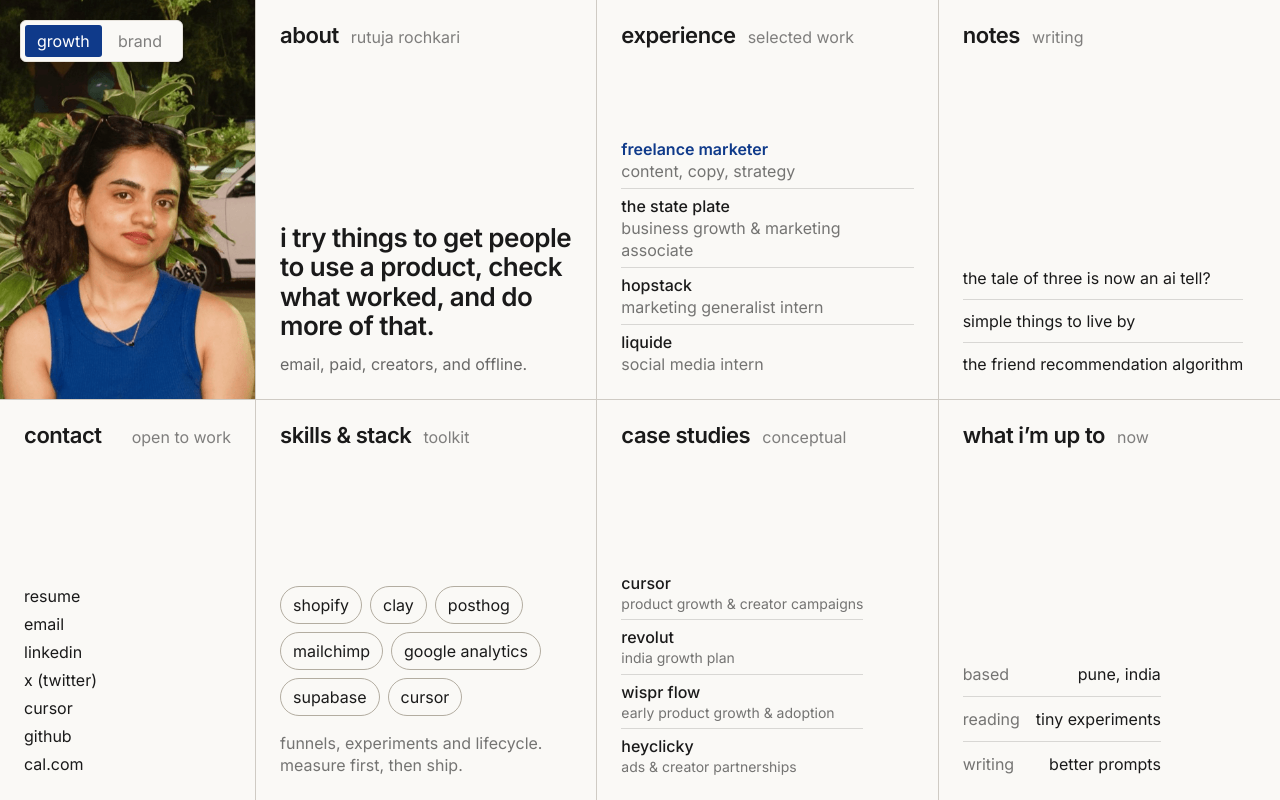
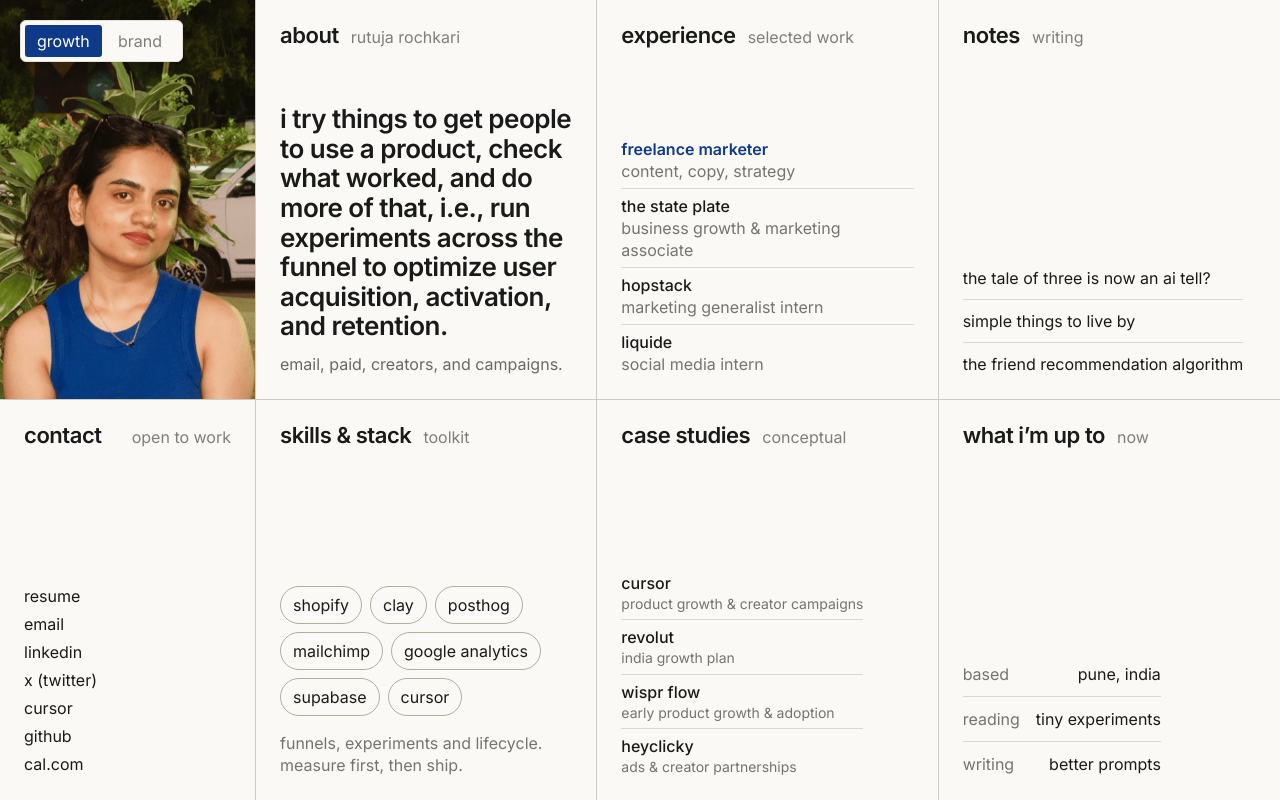
Before and after one commit to rutzonline/portfolio-site, a React (Vite) app: page / in a window 1280 px wide. Built offline with nearby package versions, Linux system fonts and the light colour scheme; the HTML template or start-up script is replaced by a standard one.

Commit message:
Update App.tsx

```diff
--- a/src/App.tsx
+++ b/src/App.tsx
@@ -68,7 +68,7 @@ const moodText =
 const modeCopy = {
   growth: {
     intro:
-      "i try things to get people to use a product, check what worked, and do more of that.",
+      "i try things to get people to use a product, check what worked, and do more of that, i.e., run experiments across the funnel to optimize user acquisition, activation, and retention.",
     project: "wispr flow",
     projectDescription:
       "A lifecycle reset for a climate-tech platform: onboarding, activation loops, and a sharper path from interest to habit.",
@@ -1676,7 +1676,7 @@ export default function App() {
                 </p>
                 <p className="mt-3 leading-snug text-[#1A1A1A]/65">
                   {mode === "growth"
-                    ? "email, paid, creators, and offline."
+                    ? "email, paid, creators, and campaigns."
                     : "copy, content, social, and brand comms."}
                 </p>
               </div>
```
